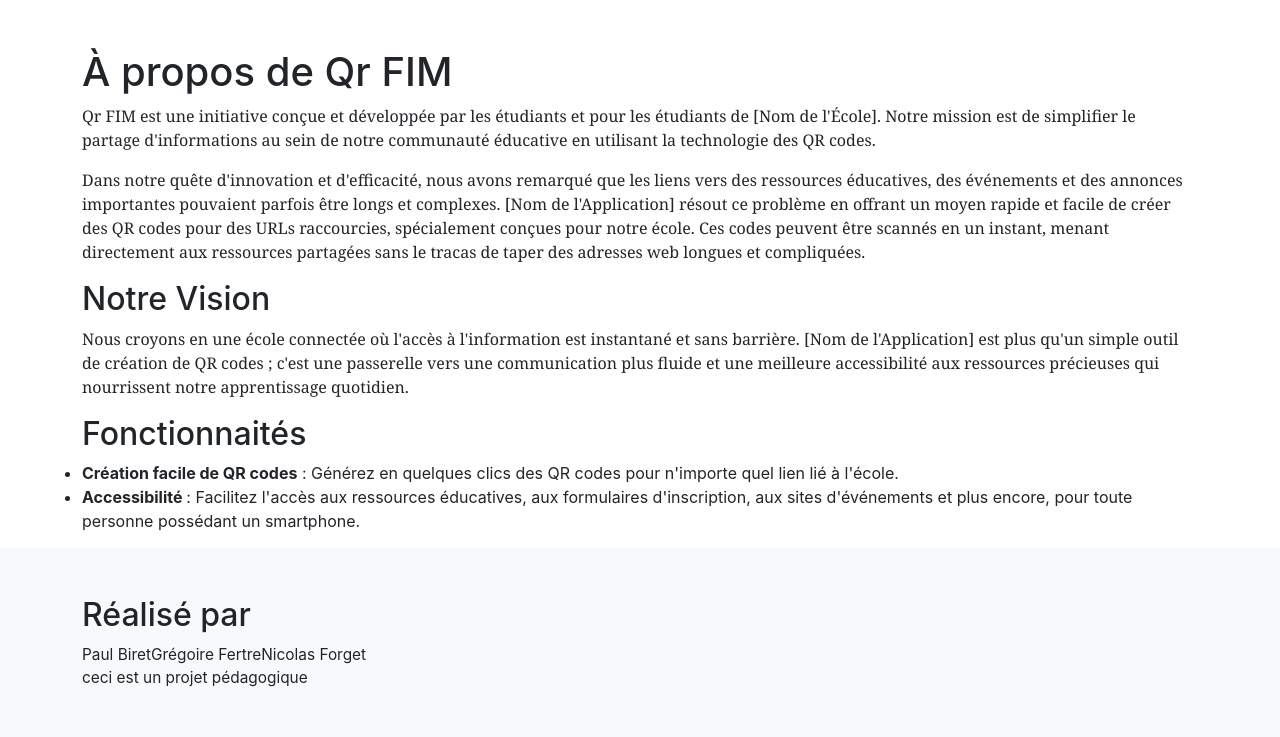
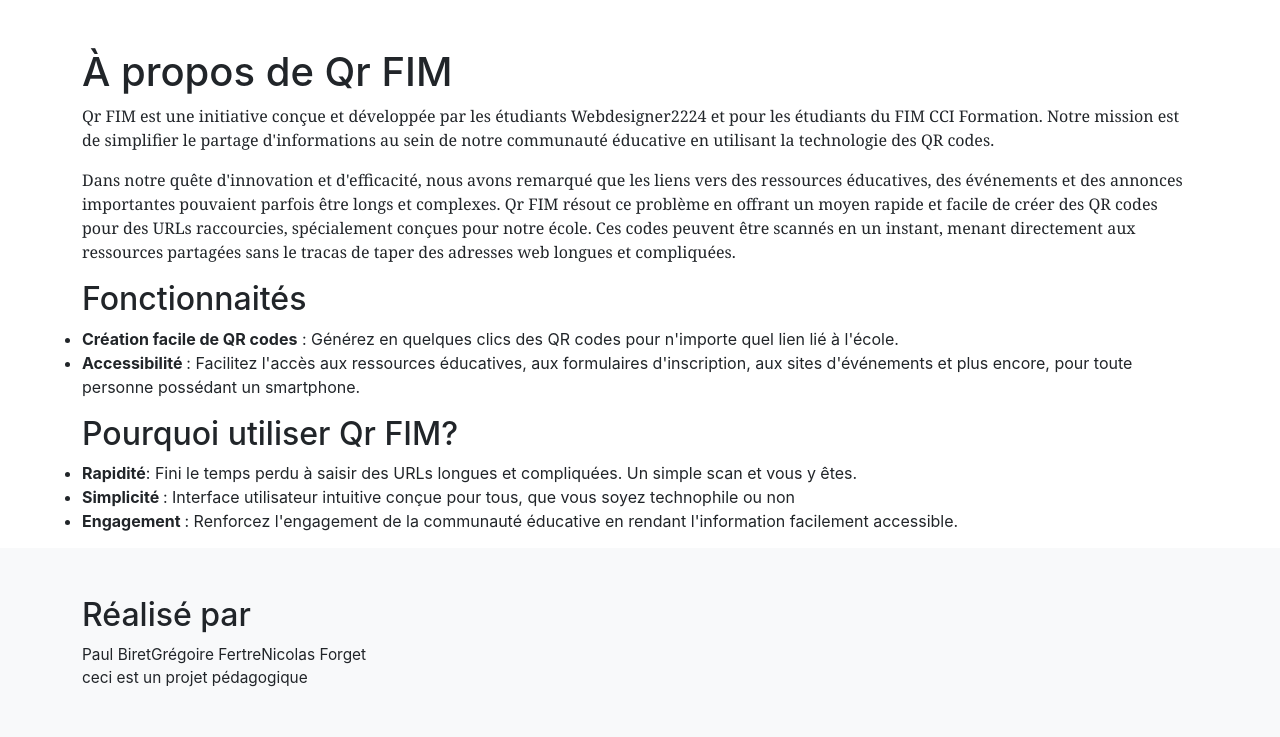
Before and after one commit to nico-private-dev/projet-cesi, a PHP site: page /index.php?page=a-propos in a window 1280 px wide. Shown: the part 63-800 px from the top of the page. Run offline with PHP 8.4, Linux system fonts and the light colour scheme.

Commit message:
FIX typo, CHORE some code in router

```diff
--- a/controller/shortController.php
+++ b/controller/shortController.php
@@ -10,7 +10,7 @@
     $shortUrl = $shortId;
 
     if (strlen($shortUrl) > 50) {
-
+        // FIXME not necessary
         return "Erreur: L'URL raccourcie dépasse 50 caractères.";
     }
 
@@ -25,10 +25,10 @@
                 *
             FROM
                 urls;";
+
     $res = databaseRead($req);
 
     return $res;
-
 
 }
 
@@ -44,13 +44,12 @@
                 user_id = :user_id ;";
 
     $data = [
-
         "user_id" => $user_id,
     ];
 
     $res = databaseRead($req, $data, false);
 
-    var_dump($res);
+    // var_dump($res);
 }
 
 function getUrlByShortUrl($shortUrl)
--- a/view/a-propos.php
+++ b/view/a-propos.php
@@ -1,14 +1,9 @@
 <div class="mt-5 container">
     <div class="row">
         <h1>À propos de Qr FIM</h1>
-        <p>Qr FIM est une initiative conçue et développée par les étudiants et pour les étudiants de [Nom de l'École]. Notre mission est de simplifier le partage d'informations au sein de notre communauté éducative en utilisant la technologie des QR codes.</p>
+        <p>Qr FIM est une initiative conçue et développée par les étudiants Webdesigner2224 et pour les étudiants du FIM CCI Formation. Notre mission est de simplifier le partage d'informations au sein de notre communauté éducative en utilisant la technologie des QR codes.</p>
         <br>
-        <p>Dans notre quête d'innovation et d'efficacité, nous avons remarqué que les liens vers des ressources éducatives, des événements et des annonces importantes pouvaient parfois être longs et complexes. [Nom de l'Application] résout ce problème en offrant un moyen rapide et facile de créer des QR codes pour des URLs raccourcies, spécialement conçues pour notre école. Ces codes peuvent être scannés en un instant, menant directement aux ressources partagées sans le tracas de taper des adresses web longues et compliquées.</p>
-        <br>
-
-        <h2>Notre Vision</h2>
-        <br>
-        <p>Nous croyons en une école connectée où l'accès à l'information est instantané et sans barrière. [Nom de l'Application] est plus qu'un simple outil de création de QR codes ; c'est une passerelle vers une communication plus fluide et une meilleure accessibilité aux ressources précieuses qui nourrissent notre apprentissage quotidien.</p>
+        <p>Dans notre quête d'innovation et d'efficacité, nous avons remarqué que les liens vers des ressources éducatives, des événements et des annonces importantes pouvaient parfois être longs et complexes. Qr FIM  résout ce problème en offrant un moyen rapide et facile de créer des QR codes pour des URLs raccourcies, spécialement conçues pour notre école. Ces codes peuvent être scannés en un instant, menant directement aux ressources partagées sans le tracas de taper des adresses web longues et compliquées.</p>
         <br>
 
         <h2>Fonctionnaités</h2>
--- a/view/home.php
+++ b/view/home.php
@@ -1,13 +1,13 @@
 <div class="container d-flex justify-content-center my-5">
     <h1>Générer votre QR Code</h1>
 </div>
-<?php if (isset ($_SESSION['user'])) {
+<?php if (isset($_SESSION['user'])) {
     require_once "./view/_parts/add_form.php";
 
 } else { ?>
     <div class="container">
         <div class="row d-flex justify-content-center">
-            <h2>Vous n'etes pas connecter</h2>
+            <h2>Vous n'etes pas connecté</h2>
         </div>
         <div class="row">
             <a href="?page=login"><button class="btn-account btn-login">Se connecter</button></a>
```
Also changed, not shown: index.php (+32 -14 lines), view/actions/login.php (+18 -10 lines).
